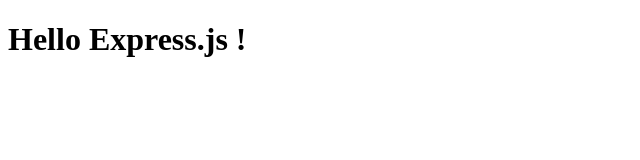
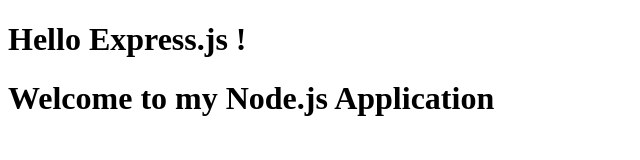
Before and after one commit to shobhittya/-web-server, a website: page public/index.html in a window 1280 px wide. Shown: the whole page, without its empty margins (0-640 px from the left). Drawn offline with Linux system fonts and the light colour scheme.

Commit message:
Update index.html

```diff
--- a/public/index.html
+++ b/public/index.html
@@ -9,6 +9,7 @@
             <h1>
                 Hello Express.js !
             </h1>
+        <h1>Welcome to my Node.js Application</h1>
         </body>
     </head>
 </html>
```
